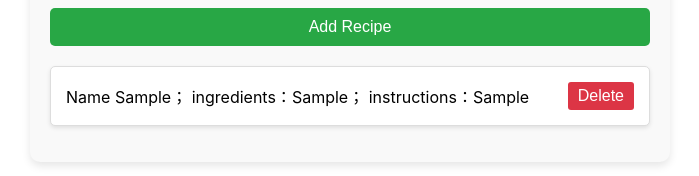
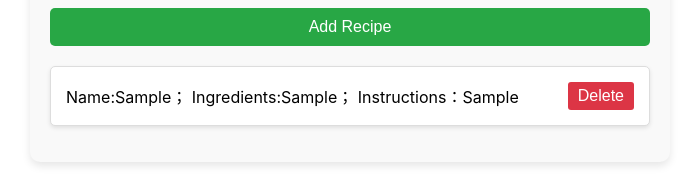
Before and after one commit to JY1Z/collaborative-project, a React (Create React App) app: page / in a window 1280 px wide. Both pictures are taken after typing "Sample", "Sample", "Sample" into the empty fields and a click on the button "Add Recipe". Shown: the part 324-500 px from the top of the page, without its empty margins (290-989 px from the left). Built offline with nearby package versions, Linux system fonts and the light colour scheme.

Commit message:
Add RecipeManager

```diff
--- a/src/components/RecipeManager.js
+++ b/src/components/RecipeManager.js
@@ -66,8 +66,8 @@ function RecipeManager() {
       <ol>
         {recipes.map((recipe, index) => (
           <li key={index}>
-            Name {recipe.name}；  ingredients：{recipe.ingredients}；
-            instructions：{recipe.instructions}
+            Name:{recipe.name}； Ingredients:{recipe.ingredients}；
+            Instructions：{recipe.instructions}
             <button onClick={() => deleteRecipe(index)}>Delete</button>
           </li>
         ))}
```
